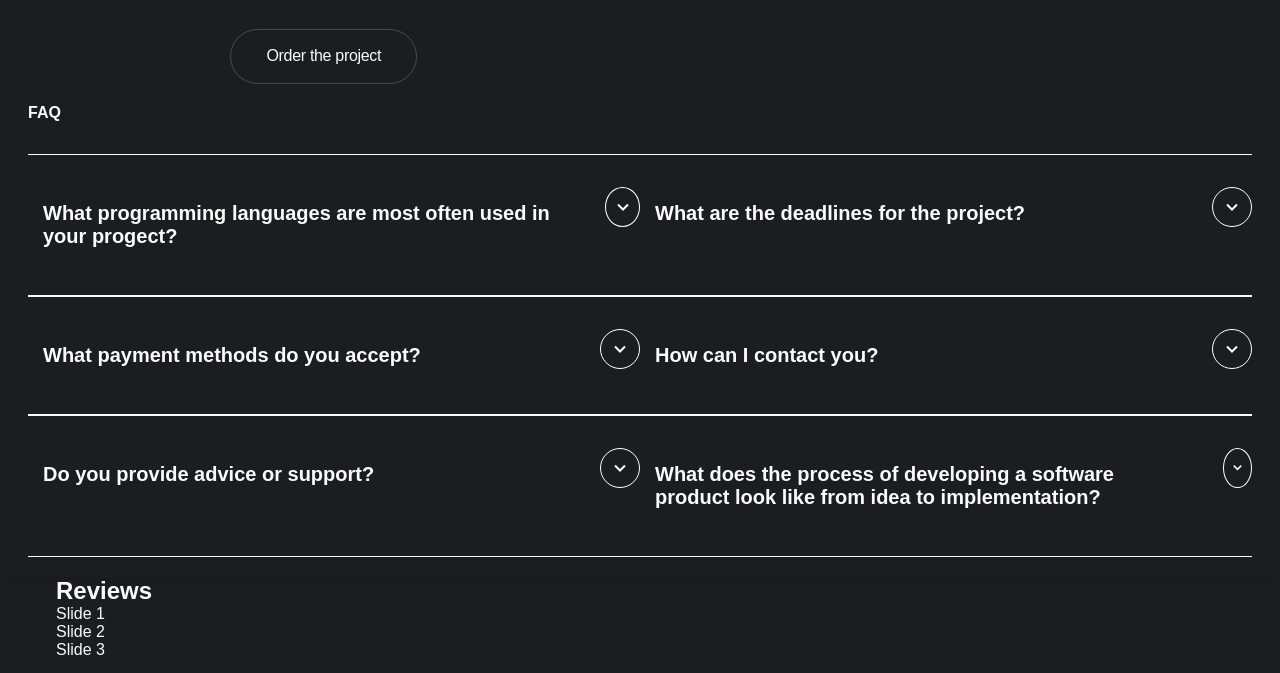
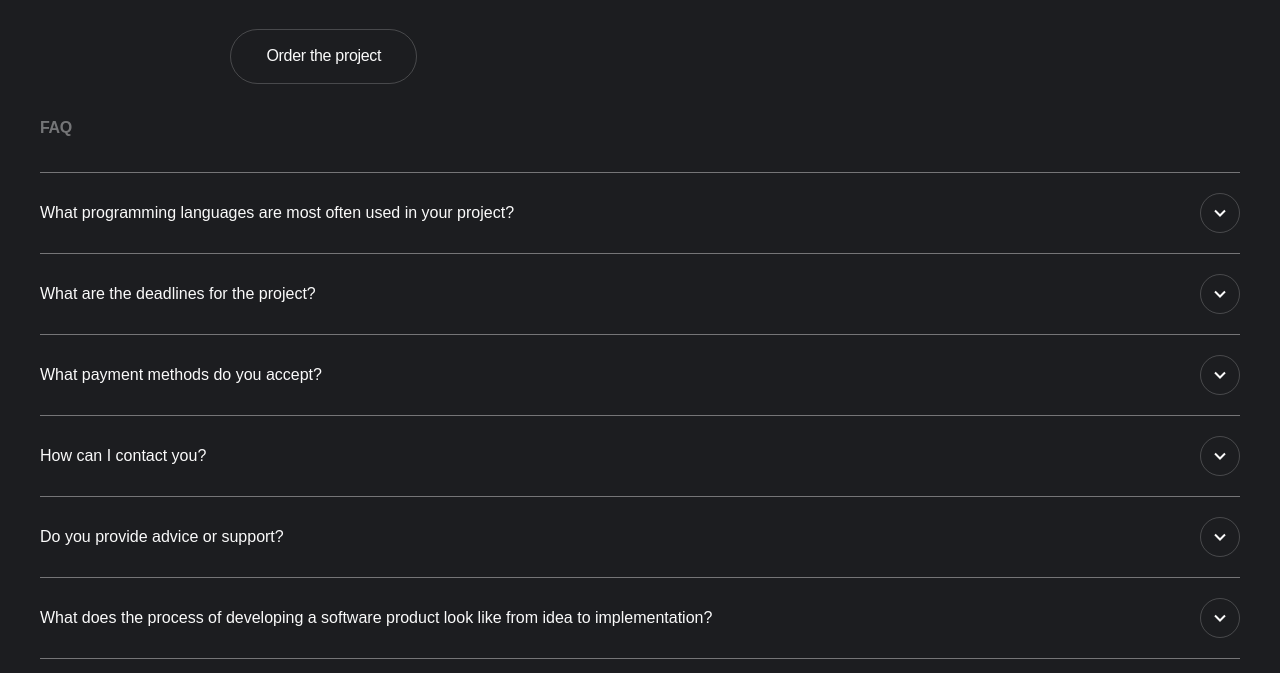
Before and after one commit to meloncholic-san/project-TeamExtremeDeadline01, a website: page src/index.html in a window 1280 px wide. Shown: the part 3078-3751 px from the top of the page. Drawn offline with nearby package versions, Linux system fonts and the light colour scheme; files that its build step writes are made by us from their sources; a script that the page names is missing.

Commit message:
faq2 add js

```diff
--- a/src/css/faq.css
+++ b/src/css/faq.css
@@ -1,51 +1,90 @@
 .faq {
     width: 100%;
-    max-width: 1440px;
-    background: white;
-    padding: 20px;
-    box-shadow: 0px 4px 10px rgba(0, 0, 0, 0.1);
+    padding: 16px;
     background-color: #1C1D20;
 }
+
 .faq-h2 {
     text-align: left;
+    font-weight: 600;
     font-size: 16px;
-    font-weight: 600;
-    color: #FAFAFA 40%;
+    line-height: 1.5;
+    letter-spacing: -0.02em;
+    color: rgba(250, 250, 250, 0.4);
     margin-bottom: 32px;
 }
+
+.faq-content {
+    width: 100%;
+}
+
 .accordion {
     list-style: none;
     padding: 0;
 }
+
 .faq-list {
-    display: grid;
-  grid-template-columns: repeat(2, 1fr);
-    /*display: flex;
-    flex-wrap: wrap;
-     gap: 0px;
-     flex-direction: column;*/
+    width: 100%;
 }
-   @media (min-width: 1440px) {
-    li:nth-child(2n) {
-      border-right: 1px solid #FAFAFA;
+
+.faq-link {
+    border-top: 1px solid rgba(250, 250, 250, 0.4);
+    display: flex;
+    flex-direction: column;
+    padding: 20px 0;
 }
+
+.faq-link:last-child {
+    border-bottom: 1px solid rgba(250, 250, 250, 0.4);
 }
-   .faq-link {
-    border-top: 1px solid #FAFAFA;
-    border-bottom: 1px solid #FAFAFA;
-    border-left: none;
-    border-right: none;
+
+/*.faq-link.active .faq-icon {
+    transform: rotate(180deg);
+    transition: transform 0.3s ease;
+}*/
+
+.faq-item {
     display: flex;
     justify-content: space-between;
+    align-items: center;
+    cursor: pointer;
+    width: 100%;
 }
-    .faq-header {
-    padding: 15px;
-    font-size: 20px;
-    font-weight: 600;
+
+.faq-title {
+    font-size: 16px;
+    color: #FAFAFA;
+    font-weight: 500;
+    flex: 1;
+}
+
+.faq-btn {
+    width: 40px;
+    height: 40px;
+    border-radius: 50%;
+    display: flex;
+    justify-content: center;
+    align-items: center;
+    background: transparent;
+    border: 1px solid rgba(250, 250, 250, 0.2);
     cursor: pointer;
-    transition: background 0.3s;
-    margin-top: 32px;
-    margin-bottom: 32px;
+    transition: all 0.3s ease;
+}
+
+.faq-btn:active {
+    background: transparent;
+}
+
+.faq-icon {
+    width: 20px;
+    height: 20px;
+    color: #FAFAFA;
+}
+.faq-icon {
+    width: 20px;
+    height: 20px;
+    fill: rgba(250, 250, 250, 0.5);
+    transition: fill 0.3s ease;
 }
 .faq-btn {
     width: 40px;
@@ -55,31 +94,91 @@
     justify-content: center;
     align-items: center;
     background: transparent;
-        border: 1px solid white;
-        margin-top: 32px;
-        margin-left: 32px;
+    border: 1px solid rgba(250, 250, 250, 0.2);
+    cursor: pointer;
+    transition: all 0.3s ease;
+    position: relative;
 }
-    .hidden {
-        display: none;
+
+.faq-icon {
+    width: 20px;
+    height: 20px;
+    fill: rgba(250, 250, 250, 0.5);
+    transition: fill 0.3s ease, transform 0.3s ease;
 }
-    /*.ac-header:hover {
-    background: #f0f0f0;
+/*
+.faq-link.active .faq-icon {
+    transform: rotate(180deg);
 }*/
-    .ac-panel {
-    padding: 15px;
+
+.faq-btn use {
+    width: 20px;
+    height: 20px;
+    display: block;
+    margin: auto;
+}
+
+.faq-btn svg {
+    display: block;
+    width: 20px;
+    height: 20px;
+}
+
+
+/* Анімація для відкриття FAQ-панелі */
+.faq-panel {
+    max-height: 0;
+    overflow: hidden;
+    transition: max-height 0.4s ease-in-out, padding 0.3s ease-in-out;
+    padding: 0 0;
+    font-weight: 500;
    font-size: 16px;
-    font-weight: 500;
-    display: none;
+   line-height: 1.5;
+   letter-spacing: -0.02em;
+   color: rgba(250, 250, 250, 0.6);
 }
-    @media (max-width: 768px) {
+
+.faq-link.active .faq-panel {
+    max-height: 300px;
+    padding: 10px 0;
+}
+
+/* Адаптивність */
+@media (min-width: 768px) {
     .faq {
-    width: 90%;
+        padding: 32px;
     }
     .faq-list {
-        grid-template-columns: 1fr;
-    }
-    .accordion {
         display: flex;
-    flex-direction: column-reverse;
+        flex-direction: column;
     }
 }
+
+@media (min-width: 1440px) {
+    .faq {
+        margin-top: 56px;
+        margin-bottom: 164px;
+        padding-left: 32px;
+        padding-right: 32px;
+    }
+    .faq-list {
+        display: grid;
+        grid-template-columns: repeat(2, 1fr);
+    }
+    .faq-link {
+        border-bottom: none;
+    }
+    .faq-link:nth-child(odd) {
+        border-right: 1px solid rgba(250, 250, 250, 0.4);
+      }
+      .faq-link:nth-child(5) {
+          border-bottom: 1px solid rgba(250, 250, 250, 0.4);
+      }
+      .faq-link:nth-child(odd) {
+          padding-right: 32px;
+      }
+      .faq-link:nth-child(even) {
+          padding-left: 32px;
+      }
+
+}
--- a/src/js/faq.js
+++ b/src/js/faq.js
@@ -1,20 +1,28 @@
-console.log("faq script loaded!");
-//document.addEventListener("DOMContentLoaded", function() {
-  //  new Accordion("#faqAccordion", {
-  //  duration: 300,
-  //  showMultiple: false,
-  //  collapse: true
-    //});
-   // });
-document.querySelectorAll(".faq-btn").forEach((button) => {
-  button.addEventListener("click", function () {
-     const img = this.querySelector("img");
+console.log("FAQ script loaded!");
 
-            // Перевіряємо поточний src і змінюємо його
-      if (img.src.includes("../img/IconDown.svg")) {
-          img.src = "../img/icons/IconUp.svg"; // Нова іконка
-      } else {
-         img.src = "../img/icons/IconDown.svg"; // Початкова іконка
-     }
- });
+import Accordion from "accordion-js";
+import "accordion-js/dist/accordion.min.css";
+
+document.addEventListener("DOMContentLoaded", function () {
+    new Accordion(".faq-list", {
+        duration: 400,
+    });
+
+    function toggleIcon(button, isOpen) {
+        const iconUse = button.querySelector("use");
+        if (iconUse) {
+            const newIcon = isOpen ? "icon-IconUp" : "icon-IconDown";
+            iconUse.outerHTML = `<use href="../img/icons/icon-sprite.svg#${newIcon}"></use>`;
+        }
+    }
+
+    const items = document.querySelectorAll(".faq-link");
+    items.forEach((item) => {
+        const button = item.querySelector(".faq-btn");
+
+        button.addEventListener("click", function () {
+            const isActive = item.classList.toggle("active");
+            toggleIcon(button, isActive);
+        });
+    });
 });
--- a/src/partials/faq.html
+++ b/src/partials/faq.html
@@ -1,49 +1,87 @@
 <section class="faq">
     <h2 class="faq-h2">FAQ</h2>
+    <div class="faq-content">
         <ul class="accordion faq-list" id="faqAccordion">
             <li class="faq-link">
-         <div class="faq-header">What programming languages are most often used in your progect?</div>
+                <div class="faq-item">
+                    <span class="faq-title">What programming languages are most often used in your project?</span>
                     <button class="faq-btn">
-            <img src="../img/icons/IconDown.svg" alt="icon" width="20" height="20">
+                        <svg class="faq-icon" width="20" height="20">
+                            <use href="../img/icons/icon-sprite.svg#icon-IconDown"></use>
+                        </svg>
                     </button>
-         <div class="faq-panel hidden">In the field of web development, there are various techmologies and programming languages. Typically, this includes a combination of frontend (client side) and backend (server side) languages.</div>
+                </div>
+                <div class="faq-panel">
+                    <p>Typically, web development includes frontend (client-side) and backend (server-side) languages.</p>
+                </div>
             </li>
             <li class="faq-link">
-         <div class="faq-header">What are the deadlines for the project?</div>
+                <div class="faq-item">
+                    <span class="faq-title">What are the deadlines for the project?</span>
                     <button class="faq-btn">
-            <img src="../img/icons/IconDown.svg" alt="icon" width="20" height="20">
+                        <svg class="faq-icon" width="20" height="20">
+                            <use href="../img/icons/icon-sprite.svg#icon-IconDown"></use>
+                        </svg>
                     </button>
-         <div class="faq-panel hidden">The terms of project implementation depend to a large extent on a number of factors, such as the scope of the project, its complexity, and the availability of resources. Determining axact deadlines is a difficult task, and it usually occurs during the planning phase of the project.</div>
+                </div>
+                <div class="faq-panel">
+                    <p>The terms of project implementation depend to a large extent on a number of factors, such as the scope of the project, its complexity, and the availability of resources. Determining axact deadlines is a difficult task, and it usually occurs during the planning phase of the project.</p>
+                </div>
             </li>
             <li class="faq-link">
-         <div class="faq-header">What payment methods do you accept?</div>
+               <div class="faq-item">
+                <span class="faq-title">What payment methods do you accept?</span>
                 <button class="faq-btn">
-            <img src="../img/icons/IconDown.svg" alt="icon" width="20" height="20">
+                    <svg class="faq-icon" width="20" height="20">
+                        <use href="../img/icons/icon-sprite.svg#icon-IconDown"></use>
+                    </svg>
                 </button>
-         <div class="faq-panel hidden">Payment through dredit and dedit cards such as Visa, MasterCard, specialized electronic payment systems such as PayPal, as well as payments in cryptjcurrencies such as Bitcoin, Ethereum and others.</div>
+               </div>
+                <div class="faq-panel">
+                    <p>Payment through dredit and dedit cards such as Visa, MasterCard, specialized electronic payment systems such as PayPal, as well as payments in cryptjcurrencies such as Bitcoin, Ethereum and others.</p>
+                </div>
             </li>
             <li class="faq-link">
-        <div class="faq-header">How can I contact you?</div>
+                <div class="faq-item">
+                    <span class="faq-title">How can I contact you?</span>
                     <button class="faq-btn">
-            <img src="../img/icons/IconDown.svg" alt="icon" width="20" height="20">
+                        <svg class="faq-icon" width="20" height="20">
+                            <use href="../img/icons/icon-sprite.svg#icon-IconDown"></use>
+                        </svg>
                     </button>
-        <div class="faq-panel hidden">In the field of web development, there are various technologies and programming languages. Typically, yhis includes a combination of frontend (client side) and backend (server side) languages.</div>
+                </div>
+                <div class="faq-panel">
+                    <p>In the field of web development, there are various technologies and programming languages. Typically, yhis includes a combination of frontend (client side) and backend (server side) languages.</p>
+                </div>
             </li>
             <li class="faq-link">
-        <div class="faq-header">Do you provide advice or support?</div>
+                <div class="faq-item">
+                    <span class="faq-title">Do you provide advice or support?</span>
                     <button class="faq-btn">
-            <img src="../img/icons/IconDown.svg" alt="icon" width="20" height="20">
+                        <svg class="faq-icon" width="20" height="20">
+                            <use href="../img/icons/icon-sprite.svg#icon-IconDown"></use>
+                        </svg>
                     </button>
-        <div class="faq-panel hidden">The terms of project implementation depend to a large extent on a number of factors, such as the scope of the project, its complexity, and the availability of resources. Determining axact deadlines is a difficult task, and it usually occurs during the planning phase of the project.</div>
+                </div>
+                <div class="faq-panel">
+                    <p>The terms of project implementation depend to a large extent on a number of factors, such as the scope of the project, its complexity, and the availability of resources. Determining axact deadlines is a difficult task, and it usually occurs during the planning phase of the project.</p>
+                </div>
             </li>
             <li class="faq-link">
-        <div class="faq-header">What does the process of developing a software product look like from idea to implementation?</div>
+                <div class="faq-item">
+                    <span class="faq-header">What does the process of developing a software product look like from idea to implementation?</span>
                     <button class="faq-btn">
-            <img src="../img/icons/IconDown.svg" alt="icon" width="20" height="20">
+                        <svg class="faq-icon" width="20" height="20">
+                            <use href="../img/icons/icon-sprite.svg#icon-IconDown"></use>
+                        </svg>
                     </button>
-        <div class="faq-panel hidden">Payment through dredit and dedit cards such as Visa, MasterCard, specialized electronic payment systems such as PayPal, as well as payments in cryptjcurrencies such as Bitcoin, Ethereum and others.</div>
+                </div>
+                <div class="faq-panel">
+                    <p>Payment through dredit and dedit cards such as Visa, MasterCard, specialized electronic payment systems such as PayPal, as well as payments in cryptjcurrencies such as Bitcoin, Ethereum and others.</p>
+                </div>
             </li>
          </ul>
+    </div>
 </section>
 <script src="https://cdn.jsdelivr.net/npm/accordion-js@3.3.5/dist/accordion.min.js"></script>
 <script src="../js/faq.js"></script>
```
Lines whose indentation alone changed are shown as unchanged.
